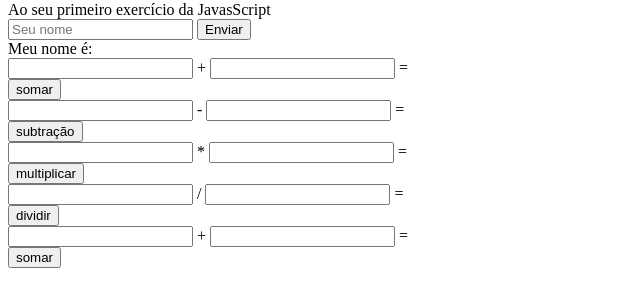
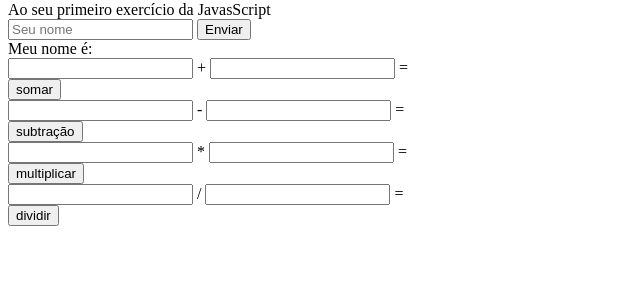
Before and after one commit to martinsgabi/Teste1, a plain HTML site: page index.html in a window 1280 px wide. Shown: the part 79-386 px from the top of the page, without its empty margins (0-640 px from the left). Drawn offline with Linux system fonts and the light colour scheme.

Commit message:
alteração

```diff
--- a/index.html
+++ b/index.html
@@ -61,16 +61,7 @@
         <br>
     </div>
 
-    <div>
-        <input type="number" id="num1">
-        <span> + </span>
-        <input type="number" id="num2">
-        <span>=</span>
-        <span id="resultado1"></span>
-        <br>
-        <button id="btn-soma">somar</button>
-        <br>
-    </div>
+
 
     <script src="main.js" type="text/javascript"></script>
 </body>
```
